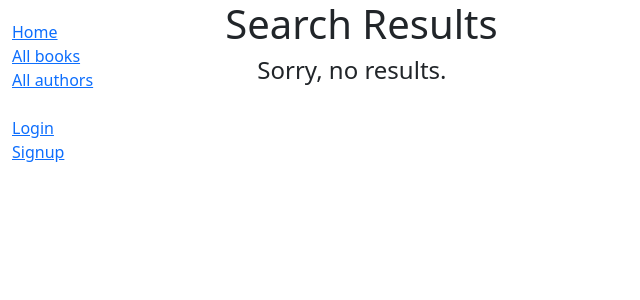
After one commit to benjaminmeneque/local-library, a Django app: page /search/ in a window 1280 px wide. The commit adds this page. Shown: the top 300 px of the page, without its empty margins (0-640 px from the left). Run offline with Django 5.2, Linux system fonts and the light colour scheme.

Commit message:
add search function and fix author name in book api

```diff
--- a/api/serializers.py
+++ b/api/serializers.py
@@ -17,6 +17,7 @@ class BookSerializer(serializers.ModelSerializer):
     def to_representation(self, instance):
         data = super().to_representation(instance)
         data["language"] = instance.language.name
+        data["author"] = instance.author.first_name + " " + instance.author.last_name
         data["genre"] = [genre.name for genre in instance.genre.all()]
         return data
 
--- a/catalog/urls.py
+++ b/catalog/urls.py
@@ -47,4 +47,6 @@ urlpatterns = [
     ),
     # available books
     path("availablebooks/", views.available_book, name="available-books"),
+    # search url
+    path("search/", views.SearchResultListView.as_view(), name="search-results"),
 ]
--- a/catalog/views.py
+++ b/catalog/views.py
@@ -4,6 +4,7 @@ from django.contrib.auth.decorators import login_required, permission_required
 from django.contrib.auth.forms import UserCreationForm
 from django.contrib.auth.mixins import LoginRequiredMixin, PermissionRequiredMixin
 from django.core.paginator import EmptyPage, PageNotAnInteger, Paginator
+from django.db.models import Q
 from django.http import HttpResponseRedirect
 from django.shortcuts import get_object_or_404, render
 from django.urls import reverse, reverse_lazy
@@ -263,3 +264,17 @@ class BookInstance_for_staff(PermissionRequiredMixin, UpdateView):
     permission_required = "catalog.change_bookinstance"
     form_class = BookInstanceUpdateForm_for_staff
     success_url = reverse_lazy("available-books")
+
+
+class SearchResultListView(generic.ListView):
+    model = Book
+    template_name = "catalog/search_result.html"
+
+    def get_queryset(self):
+        query = self.request.GET.get("q")
+        if query:
+            return Book.objects.filter(
+                Q(title__icontains=query)
+                | Q(author__first_name__icontains=query)
+                | Q(author__last_name__icontains=query)
+            )
--- a/templates/base.html
+++ b/templates/base.html
@@ -32,6 +32,10 @@
                     {% if not user.is_staff %}
                     <li><a href="{% url 'my-borrowed' %}">My Borrowed</a></li>
                     {% endif %}
+                    <form class="d-flex mt-3" action="{% url 'search-results' %}" method="get">
+                        <input class="form-control me-2" name="q" type="search" placeholder="Search" aria-label="Search">
+                        <button class="btn btn-outline-success" type="submit">Search</button>
+                    </form>
                     <br>
                     <form method="post" action="{% url 'logout' %}?next={{ request.path }}">
                         {% csrf_token %}
--- /dev/null
+++ b/templates/catalog/search_result.html
@@ -0,0 +1,16 @@
+{% extends 'base.html' %}
+
+
+{% block content %}
+<h1>Search Results</h1>
+
+<ul>
+  {% for book in book_list %}
+    <li>
+      <a href="{{ book.get_absolute_url }}">{{ book.title }} - ({{ book.author }})</a>
+    </li>
+    {% empty %}
+    <h4>Sorry, no results.</h4>
+  {% endfor %}
+</ul>
+{% endblock content %}
```
